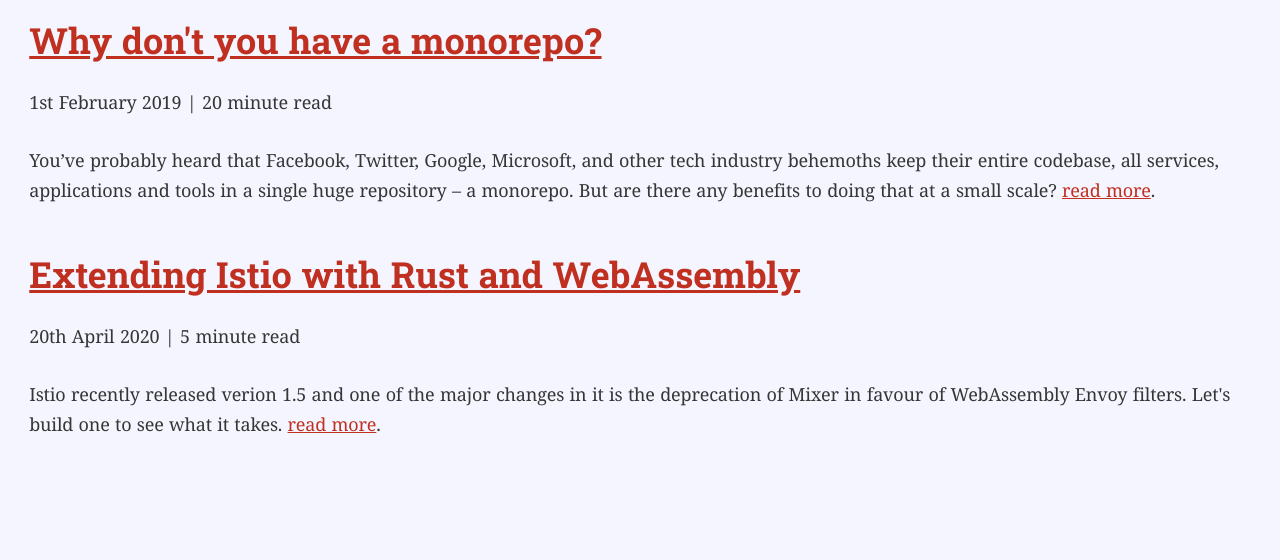
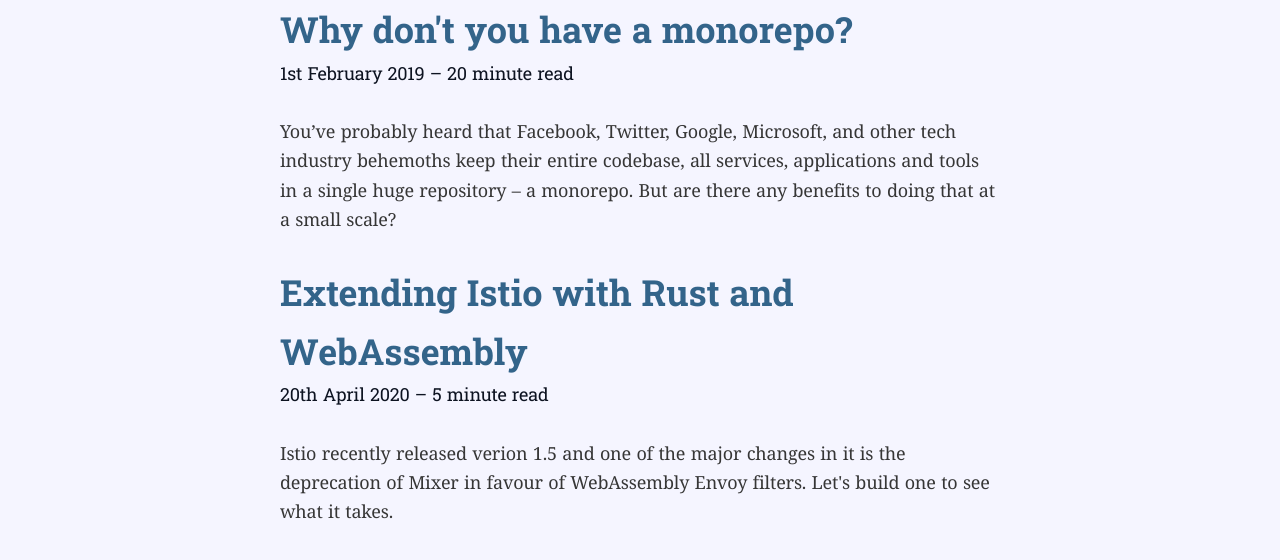
Before and after one commit to charypar/personal-website, a Gatsby site: page / in a window 1280 px wide. Built offline with nearby package versions, Linux system fonts and the light colour scheme; Gatsby itself is replaced by a stand-in of ours.

Commit message:
Improve post listing

```diff
--- a/src/pages/index.js
+++ b/src/pages/index.js
@@ -4,28 +4,25 @@
 import Layout from "../components/layout"
 import SEO from "../components/seo"
 
+import { post, title, byline } from "./index.module.css"
+
 export default function IndexPage({ data }) {
   return (
     <Layout>
-      <SEO title="Home" />
-      <div>
+      <SEO title="Viktor Charypar" description="Clever title: " />
+      <section className="content">
         {data.allMdx.edges.map(({ node }) => (
-          <article>
-            <h2>
-              <Link to={`/posts/${node.frontmatter.slug}`}>
-                {node.frontmatter.title}
-              </Link>
-            </h2>
-            <p>
-              {node.frontmatter.date} | {node.timeToRead} minute read
-            </p>
-            <p>
-              {node.frontmatter.description}{" "}
-              <Link to={`/posts/${node.frontmatter.slug}`}>read more</Link>.
-            </p>
+          <article className={post}>
+            <Link to={`/posts/${node.frontmatter.slug}`}>
+              <h2 className={title}>{node.frontmatter.title}</h2>
+              <p className={byline}>
+                {node.frontmatter.date} – {node.timeToRead} minute read
+              </p>
+              <p>{node.frontmatter.description}</p>
+            </Link>
           </article>
         ))}
-      </div>
+      </section>
     </Layout>
   )
 }
@@ -40,6 +37,7 @@
             title
             description
             slug
+            author
             date(formatString: "Do MMMM YYYY")
           }
           timeToRead
--- /dev/null
+++ b/src/pages/index.module.css
@@ -0,0 +1,34 @@
+.post a {
+  text-decoration: none;
+  color: inherit;
+}
+
+.post:hover {
+  border-style: solid;
+  border-width: 0 0 0 0.5rem;
+  border-color: var(--color-orange);
+  padding: 0 0 0 1rem;
+  margin: 0 0 0 -1.5rem;
+}
+
+.post:hover .title {
+  color: var(--color-orange);
+}
+
+.title {
+  padding: 0;
+}
+
+.title a {
+  text-decoration: none;
+  color: var(--color-blue);
+}
+
+.title a:hover {
+  text-decoration: underline;
+}
+
+.byline {
+  font-family: "Roboto Slab", serif;
+  color: var(--color-black);
+}
```
